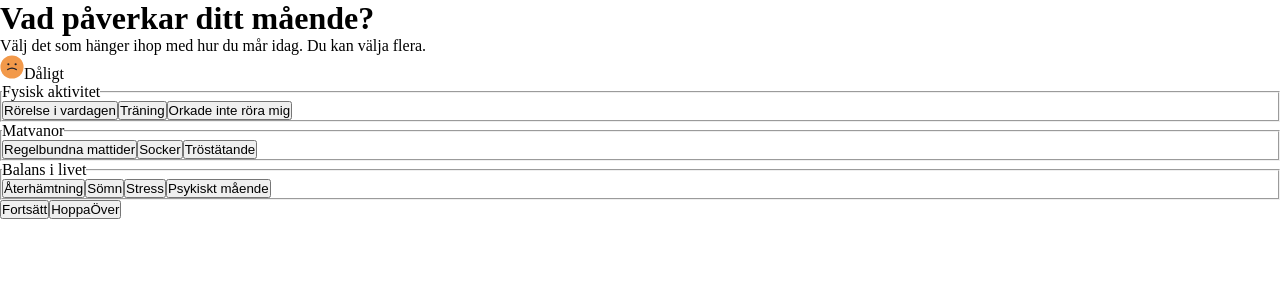
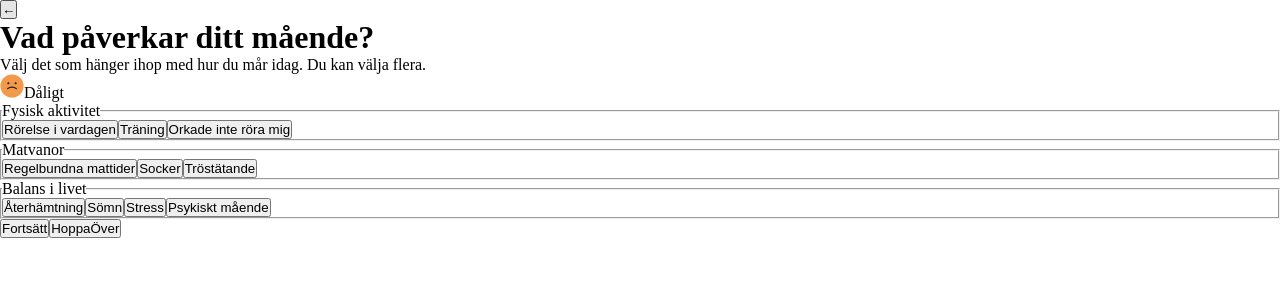
Before and after one commit to xeffie/probits-hackathon-team01, a React (Vite) app in the folder frontend/: page / in a window 1280 px wide. Shown: the top 300 px of the page. Built offline with nearby package versions, Linux system fonts and the light colour scheme.

Commit message:
feat: add back button functionality to ReflectionTagsPage

```diff
--- a/frontend/src/App.jsx
+++ b/frontend/src/App.jsx
@@ -8,6 +8,7 @@ function App() {
 			mood={getMoodById(2)}
 			onContinue={(tags) => console.log('Valda taggar:', tags)}
 			onSkip={() => console.log('Hoppa över - inga taggar')}
+			onBack={() => console.log('Tillbaka till mående.')}
 		/>
 	);
 }
--- a/frontend/src/pages/reflectionTagsPage/ReflectionTagsPage.jsx
+++ b/frontend/src/pages/reflectionTagsPage/ReflectionTagsPage.jsx
@@ -39,6 +39,14 @@ function ReflectionTagsPage({
 
 	return (
 		<main className='reflection-tgs'>
+			<button
+				className='reflection-tags__back'
+				type='button'
+				aria-label='Tillbaka till föregående steg'
+				onClick={() => onBack?.()}>
+				<span aria-hidden='true'>←</span>
+			</button>
+
 			<h1>Vad påverkar ditt mående?</h1>
 			<p>Välj det som hänger ihop med hur du mår idag. Du kan välja flera.</p>
 
```
